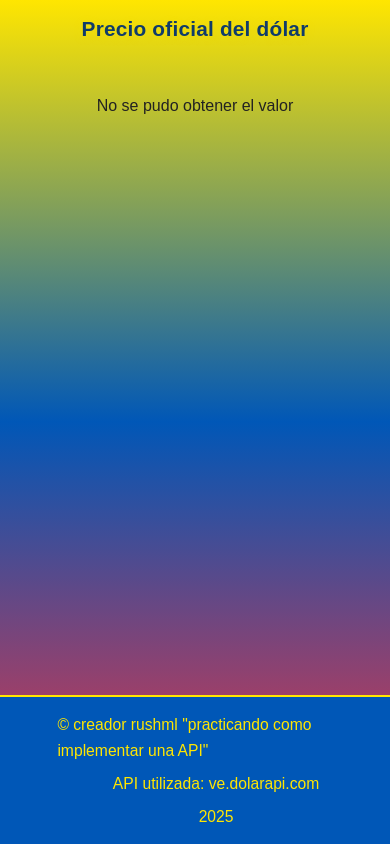
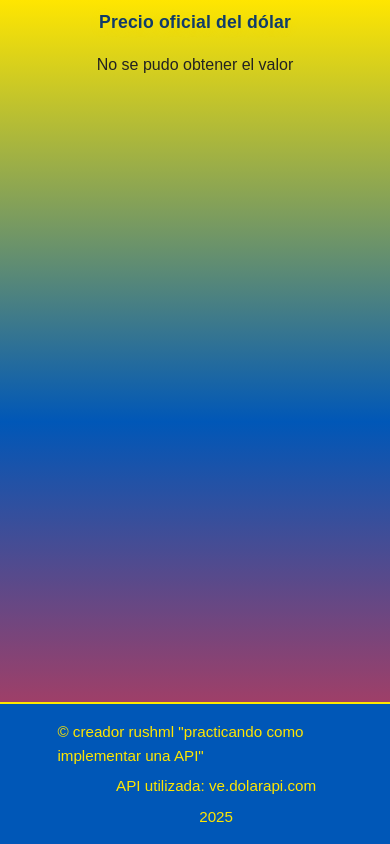
Before and after one commit to RubendarioJunior/practicando-como-implementar-una-api-en-javascript, a plain HTML site: page index.html in a window 390 px wide. Drawn offline with Linux system fonts and the light colour scheme; no server answers.

Commit message:
Add files via upload

```diff
--- a/index.html
+++ b/index.html
@@ -7,8 +7,10 @@
     <title>dolarcashmoney</title>
 </head>
 <body>
-  <h1>Precio oficial del dólar</h1>
-  <div class="parent" id="dolar"></div>
+  <div class="main-content">
+    <h1>Precio oficial del dólar</h1>
+    <div class="parent" id="dolar"></div>
+  </div>
   <div class="parent-2">
     <a href="">© creador rushml "practicando como implementar una API"</a>
     <a href="">API utilizada: ve.dolarapi.com</a>
--- a/style.css
+++ b/style.css
@@ -1,32 +1,48 @@
+/* Contenedor principal para que el footer quede abajo */
+.main-content {
+  flex: 1;
+  display: flex;
+  flex-direction: column;
+  justify-content: flex-start;
+}
 @media (max-width: 600px) {
+  .main-content {
+    min-height: 0;
+    padding-bottom: 10vw;
+  }
   .parent {
     flex-direction: column;
     align-items: center;
-    gap: 18px;
-    margin: 18px auto 12px auto;
-    max-width: 98vw;
+    gap: 10px;
+    margin: 10px auto 8px auto;
+    max-width: 99vw;
+    width: 100vw;
+    padding-left: 3vw;
+    padding-right: 3vw;
+    box-sizing: border-box;
   }
   .dolar-card {
     min-width: 0;
-    max-width: 98vw;
-    width: 98vw;
-    font-size: 1rem;
-    padding: 14px 4vw 14px 4vw;
+    max-width: 84vw;
+    width: 84vw;
+    font-size: 0.9rem;
+    padding: 4px 8vw 4px 8vw;
+    box-sizing: border-box;
   }
   .dolar-card img {
-    max-width: 80vw !important;
+    max-width: 55vw !important;
     height: auto !important;
-    max-height: 24vh !important;
+    max-height: 10vh !important;
   }
   .parent-2 {
     flex-direction: column;
-    gap: 8px;
-    font-size: 0.98em;
-    padding: 1.2vh 2vw;
+    gap: 6px;
+    font-size: 0.95em;
+    padding: 0.8vh 2vw;
   }
   h1 {
-    font-size: 1.3em;
-    margin: 12px 0 8px 0;
+    font-size: 1.1em;
+    margin: 8px 0 6px 0;
   }
 }
 /* === ESTILO INSPIRADO EN LA BANDERA DE VENEZUELA === */
@@ -55,20 +71,24 @@ h1, h2, h3 {
   flex-direction: row;
   justify-content: center;
   align-items: stretch;
-  gap: 32px;
-  margin: 40px auto 30px auto;
-  max-width: 700px;
+  gap: 24px;
+  margin: 32px auto 24px auto;
+  max-width: 900px;
+  width: 95vw;
+  box-sizing: border-box;
 }
 
 .dolar-card {
   background: linear-gradient(160deg, #ffe600 0%, #0057b7 80%, #ef3340 100%);
-  border-radius: 18px;
+  border-radius: 14px;
   box-shadow: 0 2px 8px 0 rgba(0,0,0,0.10);
-  padding: 28px 32px 22px 32px;
+  padding: 14px 10px 14px 10px;
   text-align: center;
-  font-size: 1.18rem;
+  font-size: 1rem;
   color: #fff;
-  min-width: 170px;
+  min-width: 120px;
+  max-width: 220px;
+  flex: 1 1 180px;
   border: 2px solid #fff;
   margin: 0;
   font-family: 'San Francisco', 'Poppins', 'Segoe UI', Arial, sans-serif;
@@ -77,12 +97,51 @@ h1, h2, h3 {
   transition: box-shadow 0.18s, border 0.18s;
 }
 .dolar-card strong {
-  font-size: 1.08em;
+  font-size: 1em;
   color: #ffe600;
   font-weight: 700;
-  margin-bottom: 6px;
+  margin-bottom: 4px;
   display: block;
   text-shadow: 0 1px 4px #0057b7cc;
+}
+@media (max-width: 600px) {
+  .main-content {
+    min-height: 0;
+    padding-bottom: 10vw;
+  }
+  .parent {
+    flex-direction: column;
+    align-items: center;
+    gap: 10px;
+    margin: 10px auto 8px auto;
+    max-width: 99vw;
+    width: 100vw;
+    padding-left: 3vw;
+    padding-right: 3vw;
+    box-sizing: border-box;
+  }
+  .dolar-card {
+    min-width: 0;
+    max-width: 99vw;
+    width: 99vw;
+    font-size: 0.9rem;
+    padding: 4px 1vw 4px 1vw;
+  }
+  .dolar-card img {
+    max-width: 55vw !important;
+    height: auto !important;
+    max-height: 10vh !important;
+  }
+  .parent-2 {
+    flex-direction: column;
+    gap: 6px;
+    font-size: 0.95em;
+    padding: 0.8vh 2vw;
+  }
+  h1 {
+    font-size: 1.1em;
+    margin: 8px 0 6px 0;
+  }
 }
 
 .parent-2 {
```
